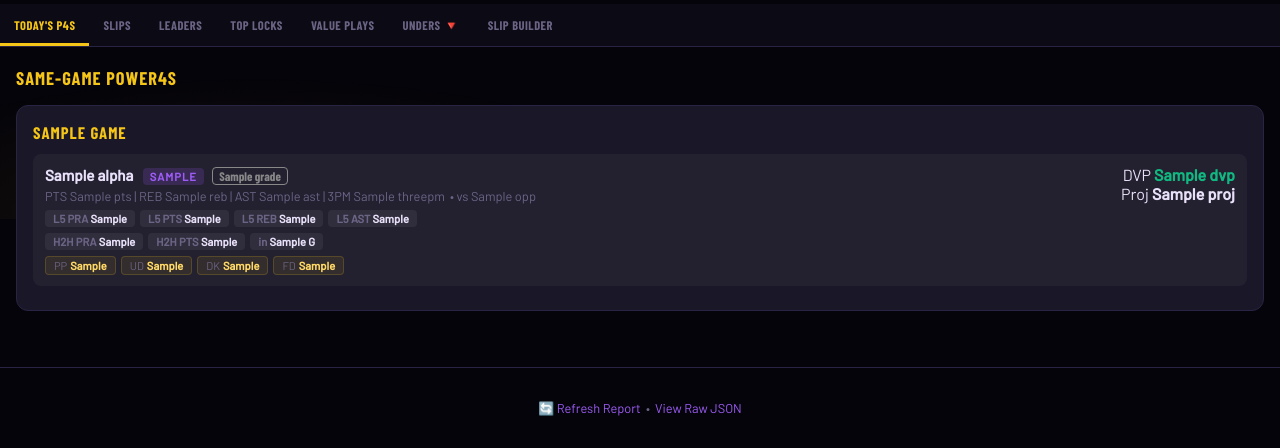
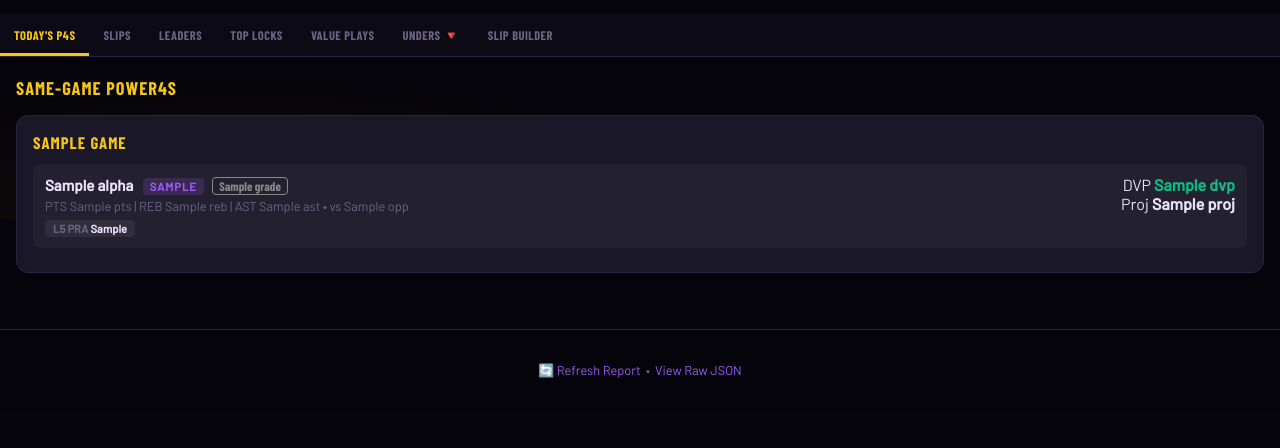
Before and after one commit to themackz18/Mackin-Betz-DVP-Locks-, a Flask app: template templates/index.html in a window 1280 px wide. Shown: the part 581-1029 px from the top of the page. After the commit the page ends 959 px from the top, so only its background shows below. Run offline with Flask 3, Linux system fonts and the light colour scheme; the template is opened without the code that fills it: most values are stand-ins (such as "Sample title", 1, 10 or a date in 2020); parts of the project's set-up code (start-up, migrations or seed data) failed here and were passed over.

Commit message:
Update index.html

```diff
--- a/templates/index.html
+++ b/templates/index.html
@@ -266,12 +266,12 @@
 </header>
 
 <!-- ==================== CHEATSHEET IMAGE ==================== -->
-<div style="text-align: center; margin: 20px 0 30px; padding: 0 16px;">
+<div style="text-align: center; margin: 25px 0 35px; padding: 0 16px;">
     <h3 style="color: var(--gold); margin-bottom: 12px;">📊 Mackin Cheatsheet</h3>
     <img src="/data/mackin_cheatsheet.png"
          alt="Mackin Bets Cheatsheet"
          style="max-width: 100%; border-radius: 12px; border: 1px solid var(--border); box-shadow: 0 4px 20px rgba(0,0,0,0.5);">
-    <p style="font-size: 0.8rem; color: var(--muted); margin-top: 10px;">
+    <p style="font-size: 0.82rem; color: var(--muted); margin-top: 10px;">
         Generated: {{ report.generated_at | default('Unknown') }}
     </p>
 </div>
@@ -299,7 +299,7 @@
             {% endif %}
         </div>
         <div class="stats-line">
-            PTS {{ p.pts | default(0) }} | REB {{ p.reb | default(0) }} | AST {{ p.ast | default(0) }} | 3PM {{ p.threepm | default(0) }}{% if p.opp %} &nbsp;• vs {{ p.opp }}{% endif %}
+            PTS {{ p.pts | default(0) }} | REB {{ p.reb | default(0) }} | AST {{ p.ast | default(0) }}{% if p.opp %} • vs {{ p.opp }}{% endif %}
         </div>
         {% if p.confidence %}
         {% set c = p.confidence | int %}
@@ -313,24 +313,6 @@
             {% if p.l5_pra %}
             <div class="data-pills">
                 <div class="pill">L5 PRA <span>{{ p.l5_pra }}</span></div>
-                {% if p.l5_pts %}<div class="pill">L5 PTS <span>{{ p.l5_pts }}</span></div>{% endif %}
-                {% if p.l5_reb %}<div class="pill">L5 REB <span>{{ p.l5_reb }}</span></div>{% endif %}
-                {% if p.l5_ast %}<div class="pill">L5 AST <span>{{ p.l5_ast }}</span></div>{% endif %}
-            </div>
-            {% endif %}
-            {% if p.h2h_pra %}
-            <div class="data-pills">
-                <div class="pill">H2H PRA <span>{{ p.h2h_pra }}</span></div>
-                {% if p.h2h_pts %}<div class="pill">H2H PTS <span>{{ p.h2h_pts }}</span></div>{% endif %}
-                <div class="pill">in <span>{{ p.h2h_games }} G</span></div>
-            </div>
-            {% endif %}
-            {% if p.pp_line or p.ud_line or p.dk_line or p.fd_line %}
-            <div class="lines-row">
-                {% if p.pp_line %}<div class="line-pill"><span class="book">PP</span>{{ p.pp_line }}</div>{% endif %}
-                {% if p.ud_line %}<div class="line-pill"><span class="book">UD</span>{{ p.ud_line }}</div>{% endif %}
-                {% if p.dk_line %}<div class="line-pill"><span class="book">DK</span>{{ p.dk_line }}</div>{% endif %}
-                {% if p.fd_line %}<div class="line-pill"><span class="book">FD</span>{{ p.fd_line }}</div>{% endif %}
             </div>
             {% endif %}
         {% endif %}
@@ -367,7 +349,7 @@
             <div class="sub-title">{{ size }}-Leg Slips</div>
             {% for slip in slip_list %}
             <div class="card">
-                <div class="slip-header">Total Proj: <strong>{{ slip.total_proj | default('N/A') }}</strong> &nbsp;•&nbsp; Target: <strong>{{ slip.target_prop | default('PRA') }}</strong></div>
+                <div class="slip-header">Total Proj: <strong>{{ slip.total_proj | default('N/A') }}</strong></div>
                 {% for p in slip.players | default([]) %}{{ player_card(p, compact=true) }}{% endfor %}
             </div>
             {% endfor %}
@@ -390,9 +372,8 @@
                 <div style="flex:1;">
                     <span class="player-name">{{ p.name | default('Player') }}</span>
                     <span class="prop-tag">{{ p.target_prop | default('PRA') }}</span>
-                    {% if p.matchup_grade %}<span class="grade-badge" style="color:{{ p.matchup_grade.color }}">{{ p.matchup_grade.grade }}</span>{% endif %}
                 </div>
-                <div class="leader-val">{{ cat.category }}: {{ p.best_val | default(p.proj) }}</div>
+                <div class="leader-val">{{ cat.category }}: {{ p.proj | default('N/A') }}</div>
             </div>
             {% endfor %}
         </div>
@@ -426,44 +407,27 @@
 <div id="pane-unders" class="pane">
     <div class="section-title">+EV Unders 🔻</div>
     <p style="color:var(--muted); font-size:0.82rem; margin-bottom:16px;">
-        Our projection is meaningfully below the posted line. Higher edge % = stronger under value.
+        Our projection is meaningfully below the posted line.
     </p>
-    <div class="filter-bar" id="ev-filters">
-        <button class="filter-btn active" data-filter="all">All Books</button>
-        <button class="filter-btn" data-filter="PrizePicks">PrizePicks</button>
-        <button class="filter-btn" data-filter="Underdog">Underdog</button>
-        <button class="filter-btn" data-filter="DraftKings">DraftKings</button>
-        <button class="filter-btn" data-filter="FanDuel">FanDuel</button>
-    </div>
     {% if report.ev_unders and report.ev_unders|length > 0 %}
     <div id="ev-list">
         {% for ev in report.ev_unders %}
-        <div class="ev-card" data-book="{{ ev.book | default('') }}">
-            <div style="flex:1; min-width:0;">
-                <div>
-                    <span class="player-name">{{ ev.name | default('Player') }}</span>
-                    <span class="ev-book-tag">{{ ev.book | default('') }}</span>
-                    {% if ev.grade %}<span class="grade-badge" style="color:#10b981; font-size:0.7rem;">{{ ev.grade }}</span>{% endif %}
-                </div>
-                <div class="ev-nums" style="margin-top:4px;">
-                    <strong>{{ ev.stat | default('PTS') }}</strong>
-                    &nbsp;•&nbsp; Line: <strong>{{ ev.line | default('?') }}</strong>
-                    &nbsp;•&nbsp; Our Proj: <strong style="color:var(--green);">{{ ev.our_proj | default('?') }}</strong>
-                </div>
-                <div class="stats-line" style="margin-top:3px;">
-                    {{ ev.team | default('') }} vs {{ ev.opp | default('') }}
-                    &nbsp;•&nbsp; DVP: {{ ev.dvp | default(0) }}
-                    &nbsp;•&nbsp; Conf: {{ ev.confidence | default('?') }}/10
+        <div class="ev-card">
+            <div style="flex:1;">
+                <span class="player-name">{{ ev.name | default('Player') }}</span>
+                <div class="ev-nums">
+                    <strong>{{ ev.stat | default('PTS') }}</strong> • Line: <strong>{{ ev.line | default('?') }}</strong>
+                    • Proj: <strong style="color:var(--green);">{{ ev.our_proj | default('?') }}</strong>
                 </div>
             </div>
-            <div style="text-align:right; flex-shrink:0;">
+            <div style="text-align:right;">
                 <div class="ev-edge">↓{{ ev.edge_pct | default(0) }}%</div>
             </div>
         </div>
         {% endfor %}
     </div>
     {% else %}
-        <p class="empty-msg">No +EV unders found — lines may not be posted yet.</p>
+        <p class="empty-msg">No +EV unders found yet.</p>
     {% endif %}
 </div>
 
@@ -499,22 +463,6 @@
             tab.classList.add('active');
             var pane = document.getElementById(tab.getAttribute('data-pane'));
             if (pane) pane.classList.add('active');
-        });
-    });
-})();
-
-// EV FILTER BAR
-(function () {
-    var btns  = document.querySelectorAll('#ev-filters .filter-btn');
-    var cards = document.querySelectorAll('#ev-list .ev-card');
-    btns.forEach(function (btn) {
-        btn.addEventListener('click', function () {
-            btns.forEach(function (b) { b.classList.remove('active'); });
-            btn.classList.add('active');
-            var f = btn.getAttribute('data-filter');
-            cards.forEach(function (card) {
-                card.style.display = (f === 'all' || card.getAttribute('data-book') === f) ? '' : 'none';
-            });
         });
     });
 })();
@@ -558,11 +506,8 @@ function renderBuilderPool() {
     candidates.forEach(function (p) {
         var chip = document.createElement('div');
         chip.className = 'builder-chip';
-        var mg = p.matchup_grade || {};
-        var gradeHtml = mg.grade ? (' <span style="color:' + mg.color + '; font-size:0.7rem;">' + mg.grade + '</span>') : '';
-        chip.innerHTML = '<strong>' + p.name + '</strong>' + gradeHtml +
-            ' <span style="color:var(--muted);font-size:0.72rem;">' + (p.target_prop || 'PRA') +
-            ' · DVP ' + (p.dvp || 0) + ' · ' + (p.confidence || '?') + '/10</span>';
+        chip.innerHTML = '<strong>' + p.name + '</strong> <span style="color:var(--muted);font-size:0.72rem;">' +
+                         (p.target_prop || 'PRA') + ' · DVP ' + (p.dvp || 0) + ' · ' + (p.confidence || '?') + '/10</span>';
         if (selectedPlayers.some(function (s) { return s.name === p.name; }))
             chip.classList.add('selected');
         chip.addEventListener('click', function () { togglePlayer(p, chip); });
@@ -572,8 +517,13 @@ function renderBuilderPool() {
 
 function togglePlayer(player, chip) {
     var idx = selectedPlayers.findIndex(function (p) { return p.name === player.name; });
-    if (idx > -1) { selectedPlayers.splice(idx, 1); chip.classList.remove('selected'); }
-    else if (selectedPlayers.length < 5) { selectedPlayers.push(player); chip.classList.add('selected'); }
+    if (idx > -1) {
+        selectedPlayers.splice(idx, 1);
+        chip.classList.remove('selected');
+    } else if (selectedPlayers.length < 5) {
+        selectedPlayers.push(player);
+        chip.classList.add('selected');
+    }
     updateSlipSummary();
 }
 
@@ -583,15 +533,8 @@ function updateSlipSummary() {
         container.innerHTML = '<p class="empty-msg">No players selected.</p>';
     } else {
         container.innerHTML = selectedPlayers.map(function (p) {
-            var mg = p.matchup_grade || {};
-            var gradeHtml = mg.grade ? ('<span class="grade-badge" style="color:' + mg.color + '; font-size:0.7rem; margin-left:5px;">' + mg.grade + '</span>') : '';
-            var c = p.confidence || 5;
-            var cc = c >= 8 ? '#10b981' : (c >= 6 ? '#84cc16' : (c >= 4 ? '#f59e0b' : '#ef4444'));
             return '<div class="player-row" style="margin-bottom:6px;">' +
-                '<div style="flex:1;"><span class="player-name">' + p.name + '</span>' +
-                '<span class="prop-tag">' + (p.target_prop || 'PRA') + '</span>' + gradeHtml +
-                '<div class="conf-wrap"><div class="conf-bar-bg"><div class="conf-bar-fill" style="width:' + (c * 10) + '%;background:' + cc + ';"></div></div>' +
-                '<span class="conf-label">' + c + '/10</span></div></div>' +
+                '<div style="flex:1;"><span class="player-name">' + p.name + '</span></div>' +
                 '<div style="text-align:right; color:var(--gold);">' + (p.proj || 'N/A') + ' proj</div></div>';
         }).join('');
     }
@@ -603,7 +546,9 @@ function updateSlipSummary() {
 }
 
 function clearSlip() {
-    selectedPlayers = []; updateSlipSummary(); renderBuilderPool();
+    selectedPlayers = [];
+    updateSlipSummary();
+    renderBuilderPool();
 }
 
 renderBuilderPool();
```
